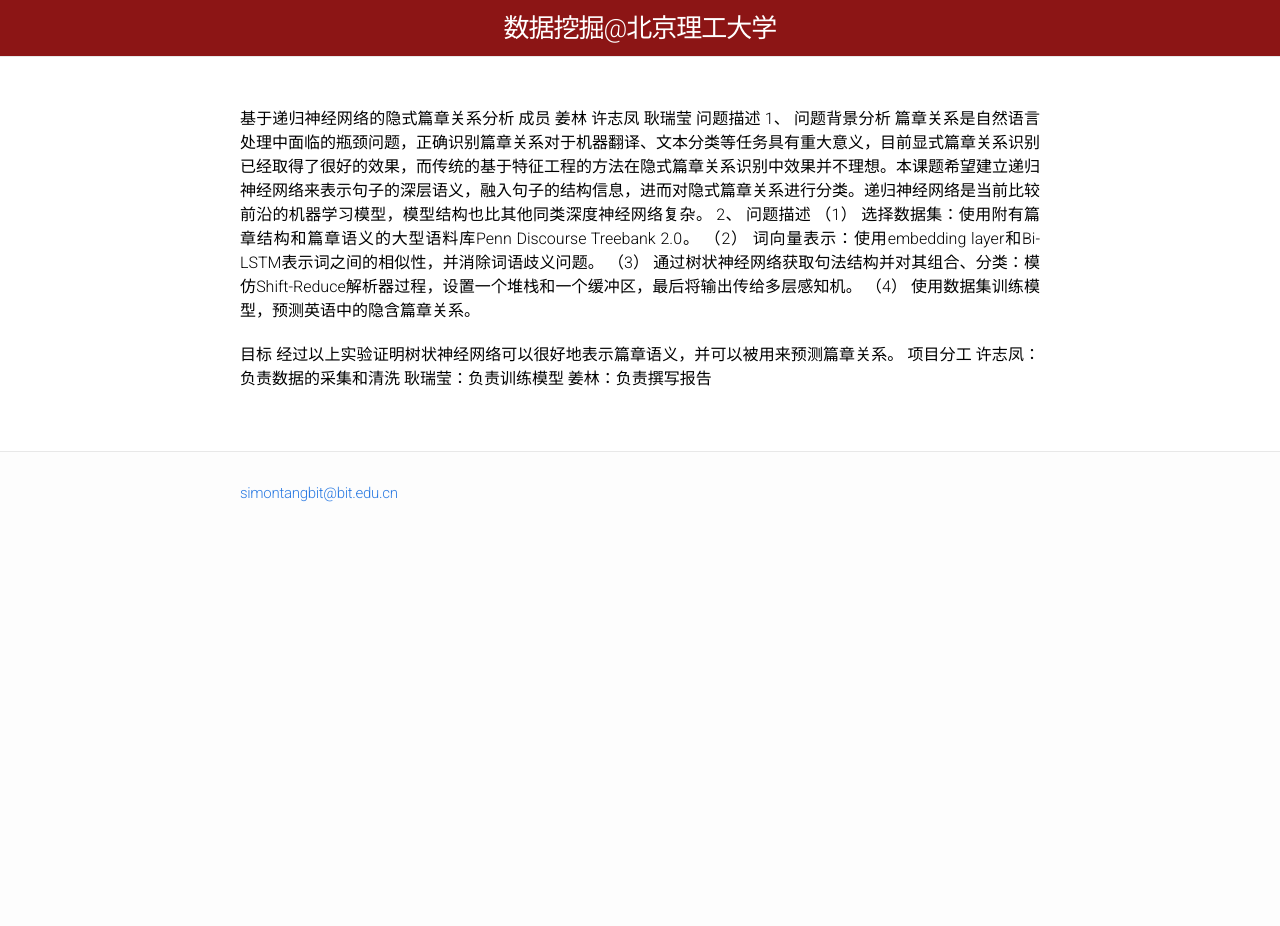
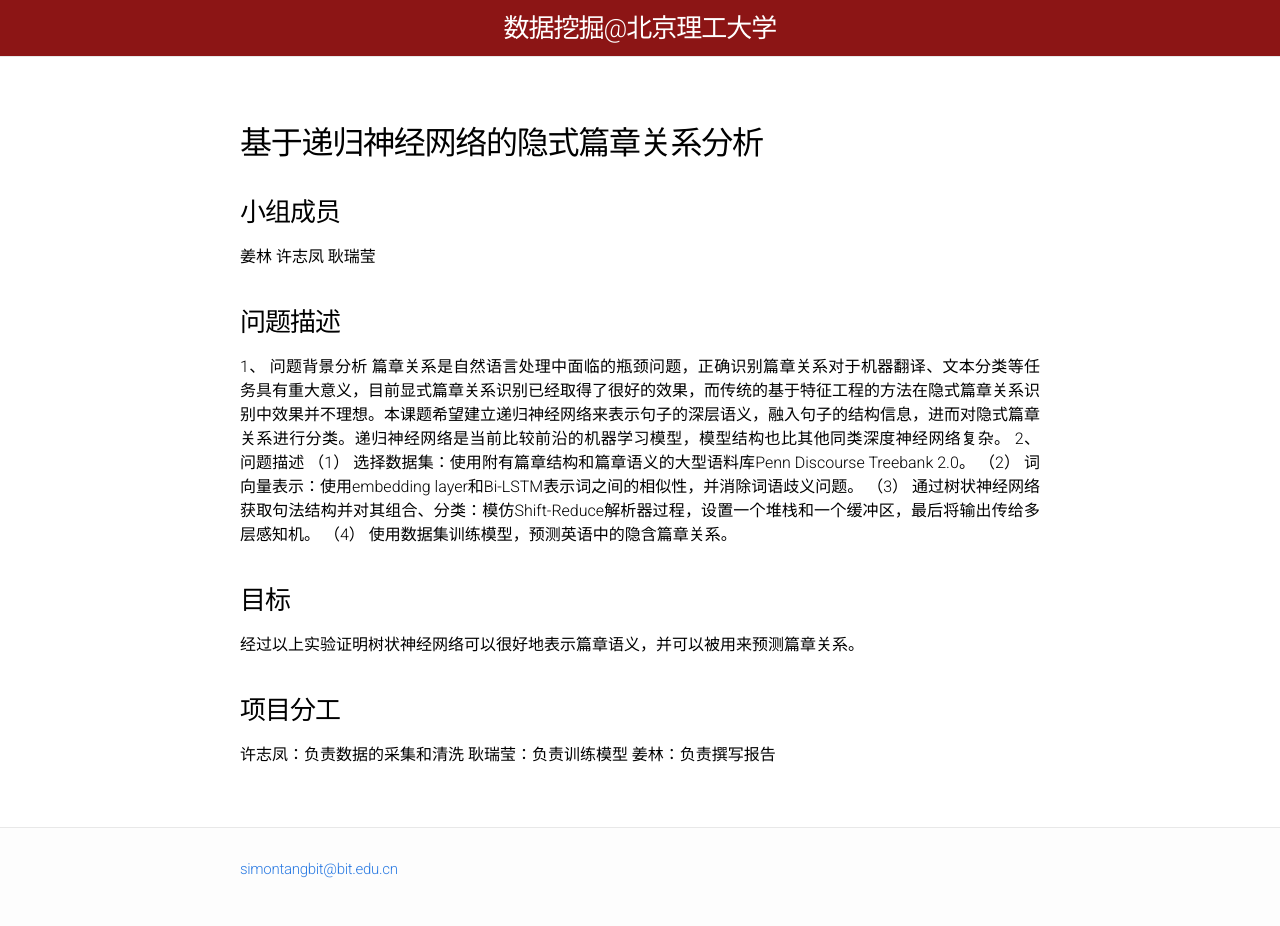
Before and after one commit to BITDM/bitdm.github.io, a Jekyll site: the page built from 2017/projects/p03/proposal.md, in a window 1280 px wide. Built offline with Jekyll 4.4.1, drawn with Linux system fonts in a browser that asks for light colours; our own code applies the rules of GitHub Pages for plain Markdown files; before the commit the page ends 900 px from its top, so only the background shows below that.

Commit message:
Update proposal.md

```diff
--- a/2017/projects/p03/proposal.md
+++ b/2017/projects/p03/proposal.md
@@ -1,9 +1,11 @@
-基于递归神经网络的隐式篇章关系分析
-成员
+## 基于递归神经网络的隐式篇章关系分析
+
+### 小组成员
 姜林
 许志凤
 耿瑞莹
-问题描述
+
+### 问题描述
 1、	问题背景分析
 篇章关系是自然语言处理中面临的瓶颈问题，正确识别篇章关系对于机器翻译、文本分类等任务具有重大意义，目前显式篇章关系识别已经取得了很好的效果，而传统的基于特征工程的方法在隐式篇章关系识别中效果并不理想。本课题希望建立递归神经网络来表示句子的深层语义，融入句子的结构信息，进而对隐式篇章关系进行分类。递归神经网络是当前比较前沿的机器学习模型，模型结构也比其他同类深度神经网络复杂。
 2、	问题描述
@@ -12,9 +14,10 @@
 （3）	通过树状神经网络获取句法结构并对其组合、分类：模仿Shift-Reduce解析器过程，设置一个堆栈和一个缓冲区，最后将输出传给多层感知机。
 （4）	使用数据集训练模型，预测英语中的隐含篇章关系。
 
-目标
+### 目标
 经过以上实验证明树状神经网络可以很好地表示篇章语义，并可以被用来预测篇章关系。
-项目分工
+
+### 项目分工
 许志凤：负责数据的采集和清洗
 耿瑞莹：负责训练模型
 姜林：负责撰写报告
```
